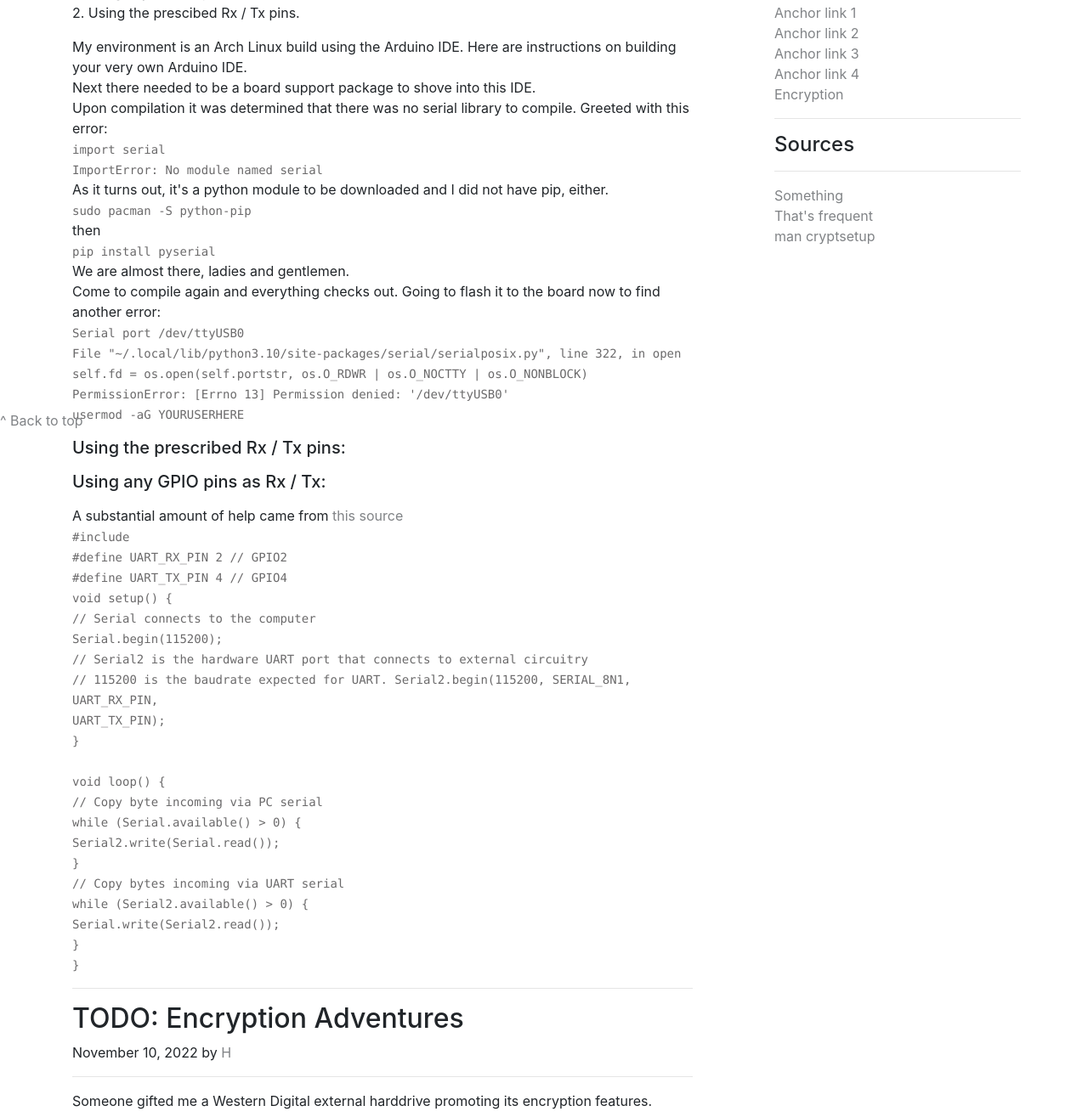
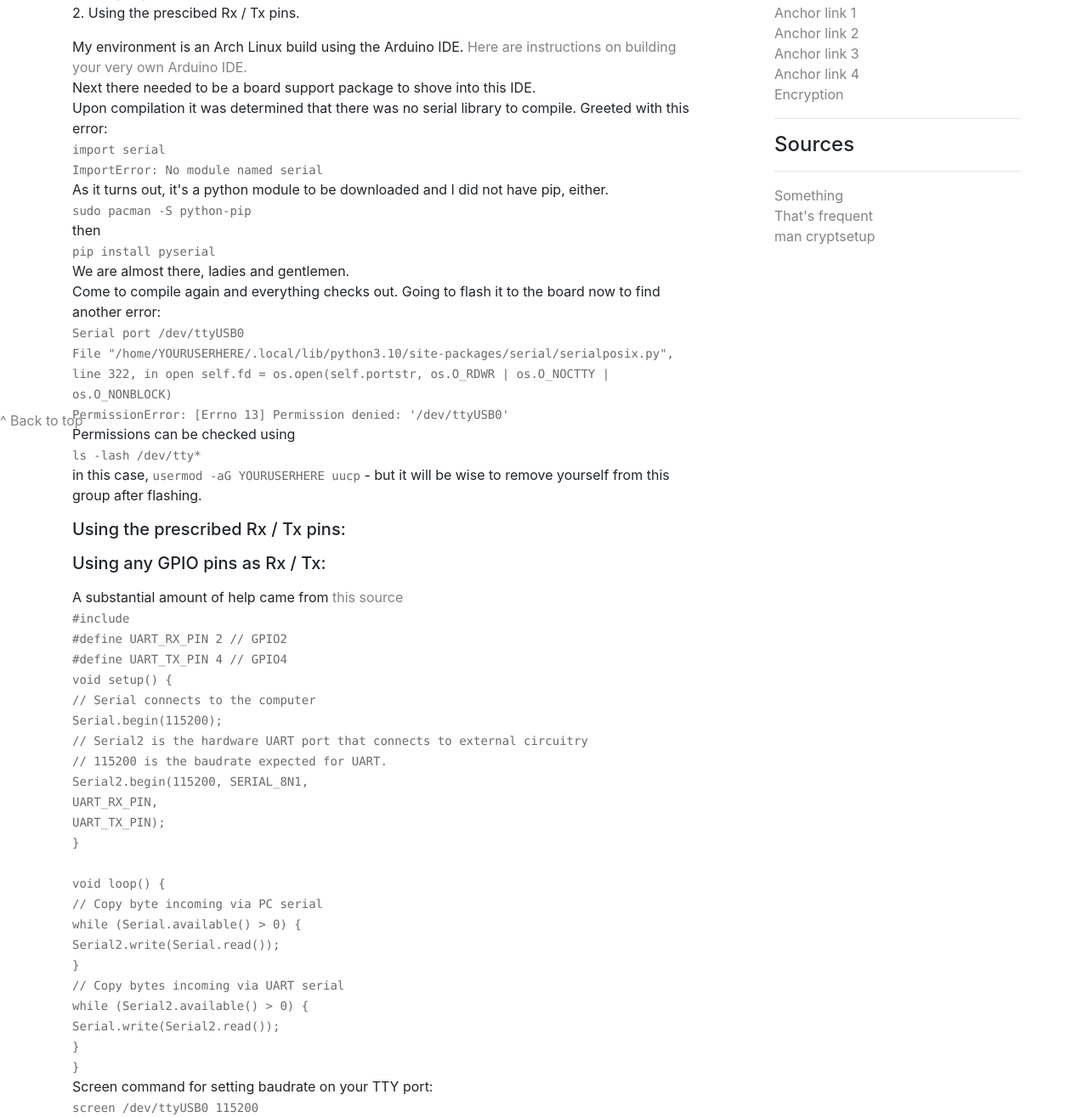
Before and after one commit to heethar/heethar.github.io, a plain HTML site: page blog.html in a window 1280 px wide. Shown: the part 277-1592 px from the top of the page at 85% size. Drawn offline with nearby package versions, Linux system fonts and the light colour scheme.

Commit message:
added some text features!

```diff
--- a/blog.html
+++ b/blog.html
@@ -44,7 +44,7 @@
             <p>To make a UART converter is quite simple and there are a couple of options of implementation using the ESP-32S by NodeMCU.  </p>
             1. Using any 2 GPIO pins for Rx / Tx.<br>
             2. Using the prescibed Rx / Tx pins.<p></p>
-            <p>My environment is an Arch Linux build using the Arduino IDE. Here are instructions on building your very own Arduino IDE.<br>
+            <p>My environment is an Arch Linux build using the Arduino IDE. <a href="https://www.arduino.cc/en/Guide/Linux/">Here are instructions on building your very own Arduino IDE.</a><br>
             Next there needed to be a board support package to shove into this IDE. <br>
           Upon compilation it was determined that there was no serial library to compile. Greeted with this error:<br>
           <code>import serial<br>
@@ -55,10 +55,13 @@
           We are almost there, ladies and gentlemen. <br>
           Come to compile again and everything checks out. Going to flash it to the board now to find another error: <br>
           <code>Serial port /dev/ttyUSB0<br>
-            File "~/.local/lib/python3.10/site-packages/serial/serialposix.py", line 322, in open self.fd = os.open(self.portstr, os.O_RDWR | os.O_NOCTTY | os.O_NONBLOCK)<br>
+            File "/home/YOURUSERHERE/.local/lib/python3.10/site-packages/serial/serialposix.py", line 322, in open self.fd = os.open(self.portstr, os.O_RDWR | os.O_NOCTTY | os.O_NONBLOCK)<br>
           PermissionError: [Errno 13] Permission denied: '/dev/ttyUSB0'</code>
         <br>
-        <code>usermod -aG YOURUSERHERE</code>
+        Permissions can be checked using<br>
+        <code>ls -lash /dev/tty*</code><br>
+        in this case,
+        <code>usermod -aG YOURUSERHERE uucp</code> - but it will be wise to remove yourself from this group after flashing.<br>
         </p>
             <p><h5>Using the prescribed Rx / Tx pins:</h5></p>
             <p><h5>Using any GPIO pins as Rx / Tx:</h5></p>
@@ -71,7 +74,7 @@
                 // Serial connects to the computer<br>
                 Serial.begin(115200);<br>
                 // Serial2 is the hardware UART port that connects to external circuitry<br>
-                // 115200 is the baudrate expected for UART.
+                // 115200 is the baudrate expected for UART. <br>
                 Serial2.begin(115200, SERIAL_8N1,<br>
                               UART_RX_PIN,<br>
                               UART_TX_PIN);<br>
@@ -86,7 +89,9 @@
                 while (Serial2.available() > 0) {<br>
                   Serial.write(Serial2.read());<br>
                 }<br>
-              }</code>
+              }</code><br>
+              Screen command for setting baudrate on your TTY port:<br>
+              <code>screen /dev/ttyUSB0 115200</code>
           </div>
 
 
```
